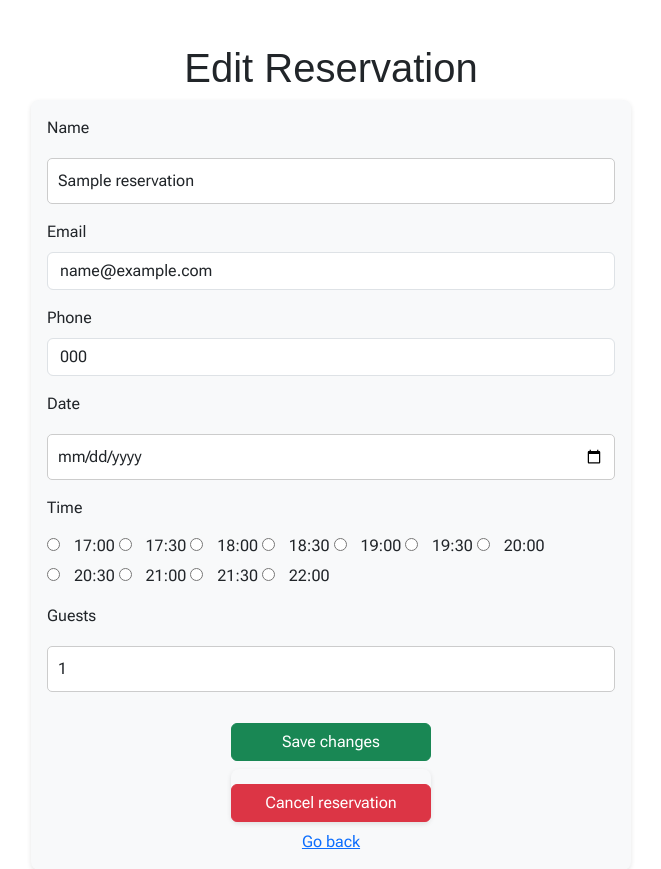
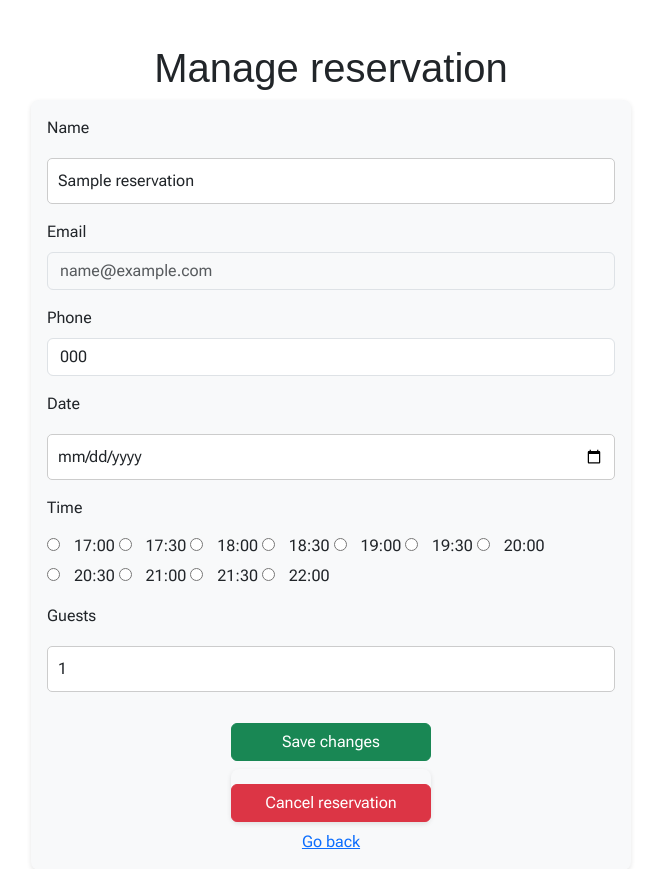
Before and after one commit to Blommis/kalles_restaurant, a Django app: page /reservations/update/00000000-0000-0000-0000-000000000001/ in a window 1280 px wide. Shown: the part 74-943 px from the top of the page, without its empty margins (309-970 px from the left). Run offline with Django 4.2, Linux system fonts and the light colour scheme; a user stored in the database is signed in; tables that the repository leaves empty hold one stand-in row (values such as "Sample post"); some libraries are stand-ins or nearby versions; some web fonts are replaced.

Commit message:
Made email input field readonly with greyed-out styling on booking and my booking pages

```diff
--- a/booking/templates/booking/reservation_list.html
+++ b/booking/templates/booking/reservation_list.html
@@ -39,7 +39,7 @@
         {% endif %}
     {% endfor %}
     <input type="text" name="name" id="name" placeholder="Your Name" class="form-control mb-2" required>
-    <input type="email" name="email" id="email" placeholder="Email" class="form-control mb-2" required>
+    <input type="email" name="email" id="email" class="form-control mb-2 bg-light text-muted" value="{{ user.email }}" readonly>
     <input type="tel" name="phone" id="phone" pattern="[0-9]{7,15}" placeholder="Phone number" class="form-control mb-2" required>
     <input type="number" name="guests" min="1" max="10" placeholder="Number of Guests" class="form-control mb-2" required>
     <button type="submit">Book Now</button>
--- a/booking/templates/booking/update_reservation.html
+++ b/booking/templates/booking/update_reservation.html
@@ -1,7 +1,7 @@
 {% extends "base.html" %}
 {% block content %}
 <div class="container py-5">
-  <h1 class="text-center">Edit Reservation</h1>
+  <h1 class="text-center">Manage reservation</h1>
   {% if messages %}
   {% for message in messages %}
     <div class="alert alert-{{ message.tags }} text-center">
@@ -18,7 +18,7 @@
     </div>
     <div class="mb-3">
       <label for="email" class="form-label">Email</label>
-      <input type="email" class="form-control" id="email" name="email" value="{{ reservation.email }}" required>
+      <input type="email" class="form-control bg-light text-muted" id="email" name="email" value="{{ reservation.email }}" readonly>
     </div>
     <div class="mb-3">
       <label for="phone" class="form-label">Phone</label>
```
